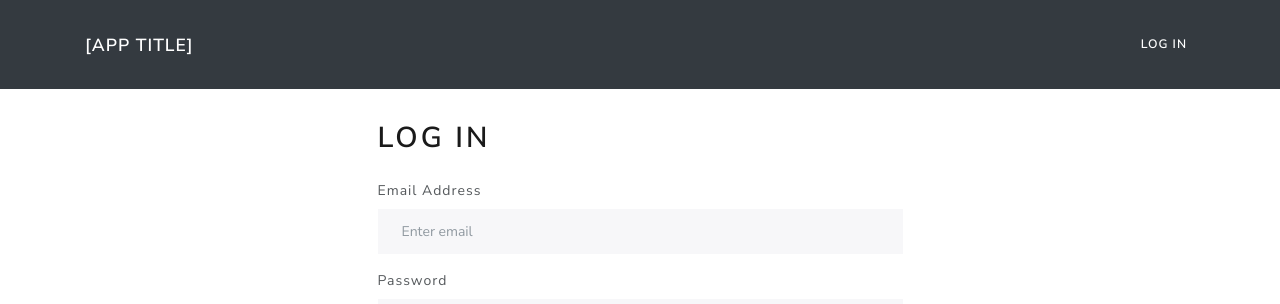
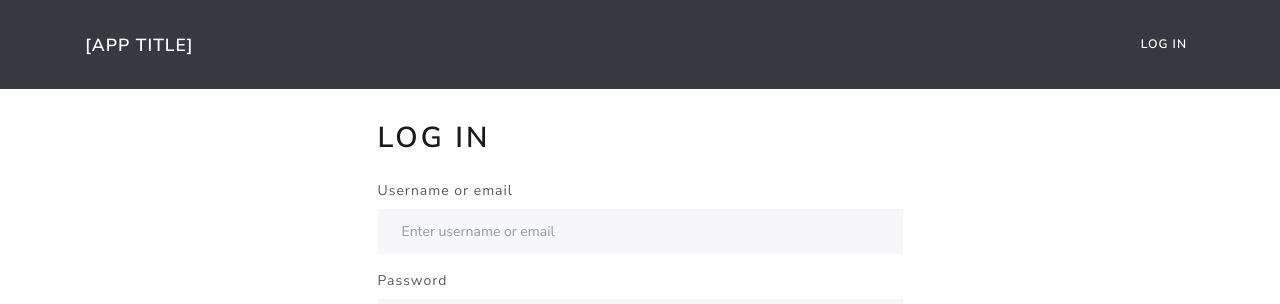
Before and after one commit to polnikovandrey/sb3_react, a React (Create React App) app in the folder frontend/: page /login in a window 1280 px wide. Shown: the top 304 px of the page. Built offline with nearby package versions, Linux system fonts and the light colour scheme.

Commit message:
+ react user admin

```diff
--- a/frontend/src/actions/userActions.ts
+++ b/frontend/src/actions/userActions.ts
@@ -6,7 +6,7 @@ import {userListFail, userListRequest, userListReset, userListSuccess} from "../
 import {userProfileReset} from "../slice/userProfileSlice";
 import {userDeleteFail, userDeleteRequest, userDeleteSuccess} from "../slice/userDeleteSlice";
 
-export const userLoginAction = async (email: string, password: string, dispatch: Dispatch) => {
+export const userLoginAction = async (usernameOrEmail: string, password: string, dispatch: Dispatch) => {
     try {
         dispatch(userLoginRequest());
         const config: AxiosRequestConfig = {
@@ -14,7 +14,7 @@ export const userLoginAction = async (email: string, password: string, dispatch:
                 'Content-Type': 'application/json'
             }
         };
-        const { data }: { data: UserInfo } = await axios.post('/api/users/login', { email, password }, config);
+        const { data }: { data: UserInfo } = await axios.post('/api/users/login', { email: usernameOrEmail, password }, config);
         dispatch(userLoginSuccess(data));
         localStorage.setItem('user', JSON.stringify(data));
     } catch (error: any) {
--- a/frontend/src/screens/LoginScreen.tsx
+++ b/frontend/src/screens/LoginScreen.tsx
@@ -13,7 +13,7 @@ import {useLocation, useNavigate} from "react-router";
 const LoginScreen = () => {
     const navigate = useNavigate();
     const location = useLocation();
-    const [ email, setEmail ] = useState('');
+    const [ usernameOrEmail, setUsernameOrEmail ] = useState('');
     const [ password, setPassword ] = useState('');
 
     const userState: UserState = useAppSelector(selectUserInfo);
@@ -29,7 +29,7 @@ const LoginScreen = () => {
 
     const submitHandler: FormEventHandler = async (event) => {
         event.preventDefault();
-        await userLoginAction(email, password, dispatch);
+        await userLoginAction(usernameOrEmail, password, dispatch);
     }
     return (
         <FormContainer>
@@ -38,8 +38,8 @@ const LoginScreen = () => {
             { userState?.loading && <Loader/> }
             <Form onSubmit={submitHandler}>
                 <Form.Group controlId='email' className='mb-3'>
-                    <Form.Label>Email Address</Form.Label>
-                    <Form.Control type='email' placeholder='Enter email' value={email} onChange={(e) => setEmail(e.target.value)}/>
+                    <Form.Label>Username or email</Form.Label>
+                    <Form.Control type='input' placeholder='Enter username or email' value={usernameOrEmail} onChange={(e) => setUsernameOrEmail(e.target.value)}/>
                 </Form.Group>
                 <Form.Group controlId='password' className='mb-4'>
                     <Form.Label>Password</Form.Label>
```
Also changed, not shown: 1 other file (tests, documents, lock files or other folders).
